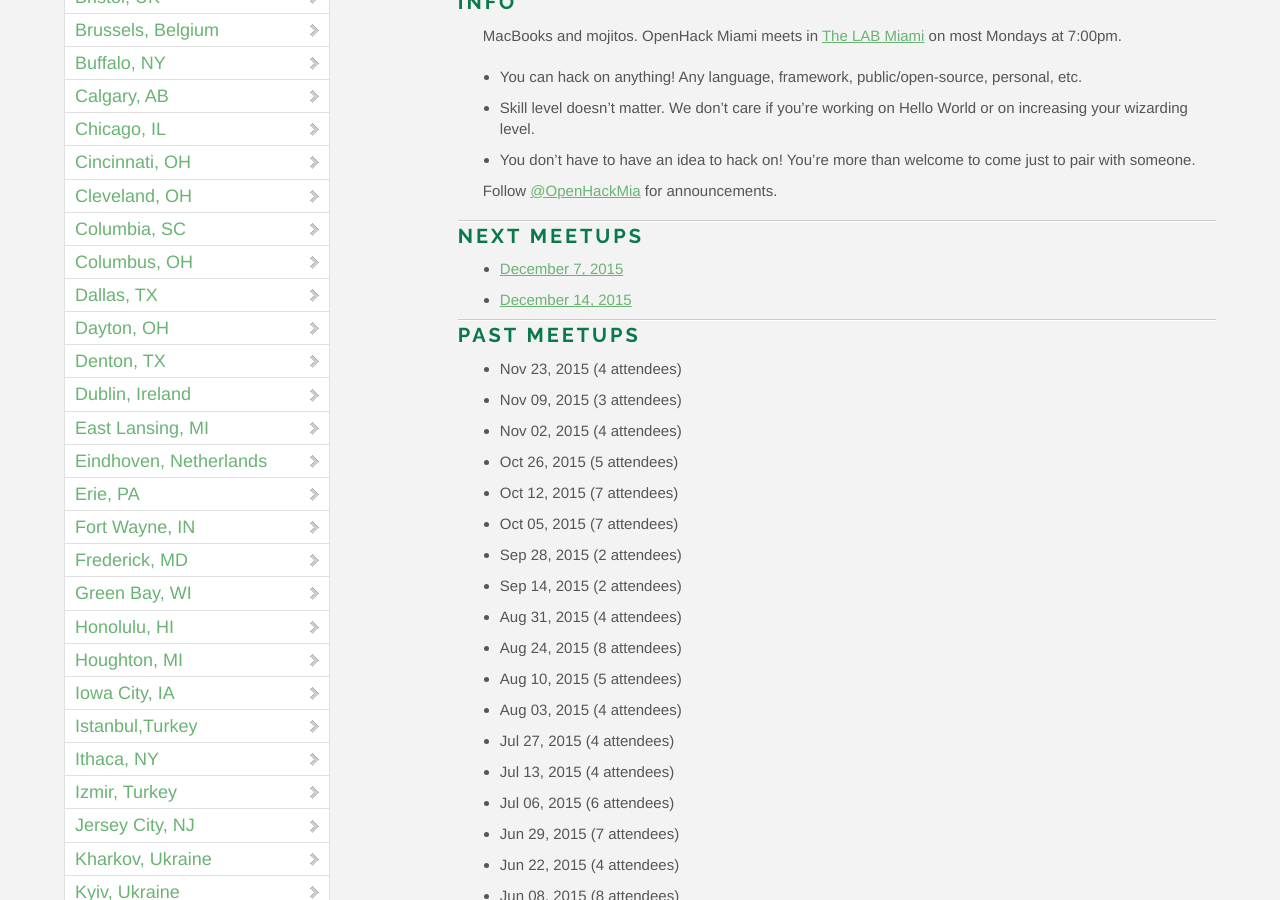
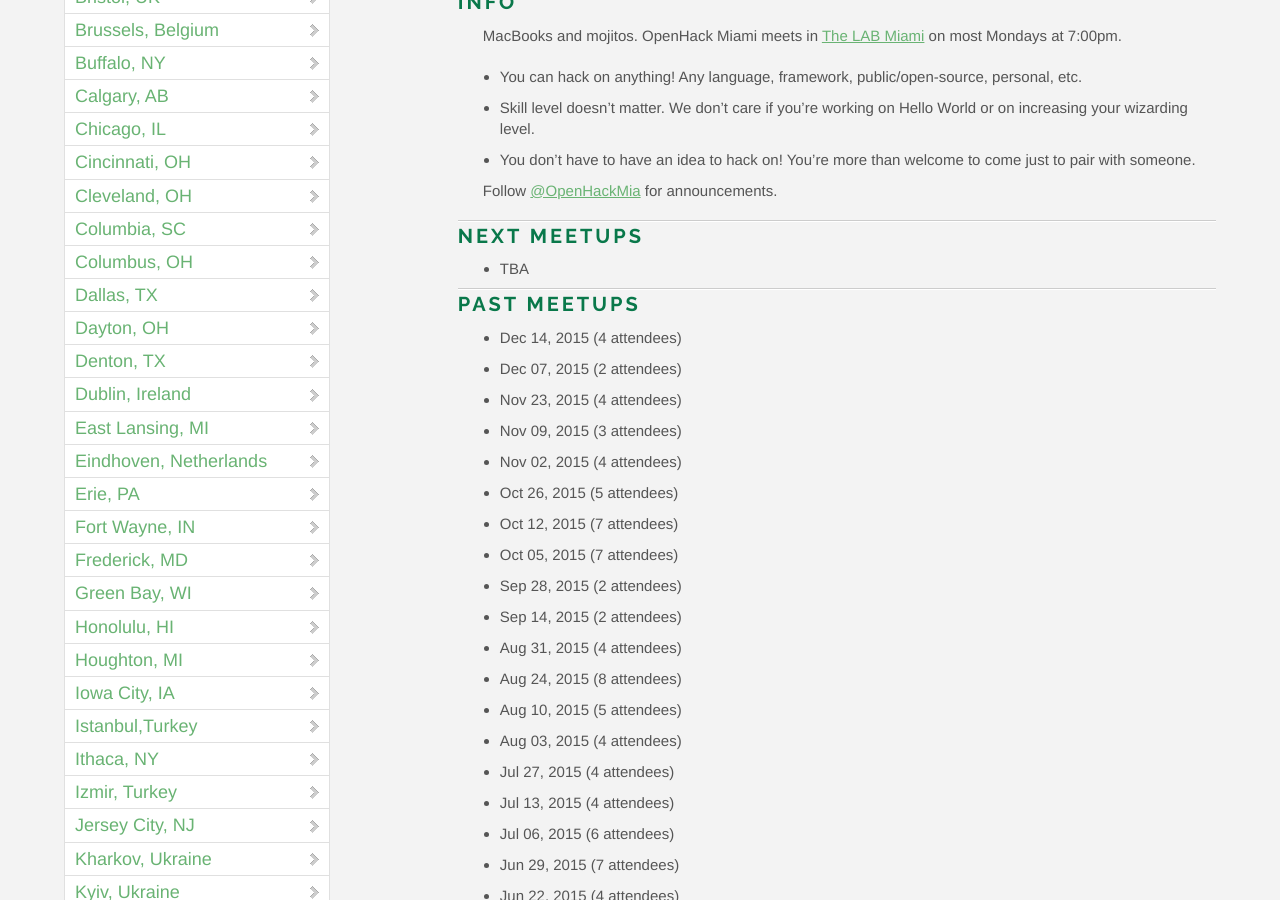
Before and after one commit to OpenHack/openhack.github.com, a Jekyll site: the page built from miami/index.markdown, in a window 1280 px wide and 900 px high, scrolled down 733 px. Built offline with Jekyll 4.4.1, drawn with Linux system fonts in a browser that asks for light colours; nearby versions of some CDN libraries; comment, search, counter and statistics services are not loaded.

Commit message:
Update Miami December attendee info

```diff
--- a/miami/index.markdown
+++ b/miami/index.markdown
@@ -19,11 +19,12 @@ Follow [@OpenHackMia](http://twitter.com/openhackmia) for announcements.
 
 ### Next meetups
 
-* [December 7, 2015](http://www.meetup.com/miamirb/events/227268844/)
-* [December 14, 2015](http://www.meetup.com/miamirb/events/227268854/)
+* TBA
 
 ### Past meetups
 
+* Dec 14, 2015 (4 attendees)
+* Dec 07, 2015 (2 attendees)
 * Nov 23, 2015 (4 attendees)
 * Nov 09, 2015 (3 attendees)
 * Nov 02, 2015 (4 attendees)
```
